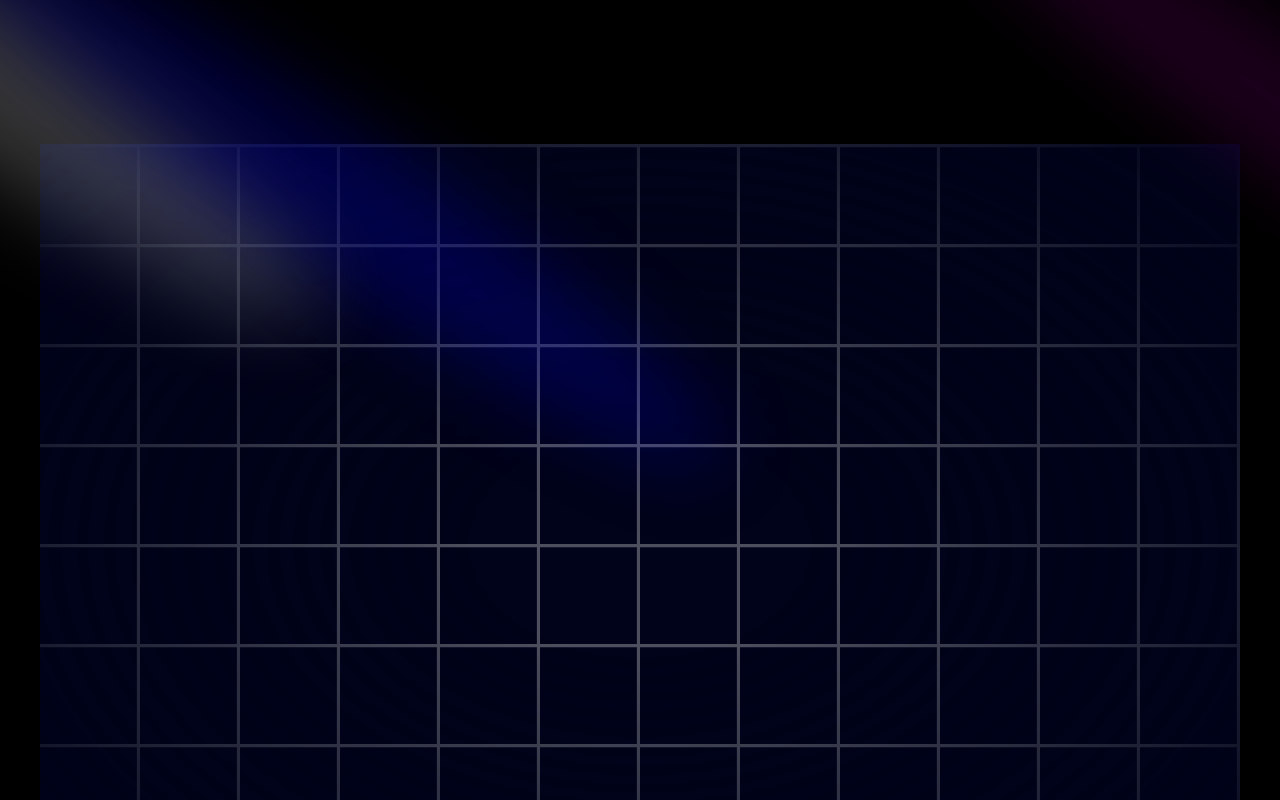
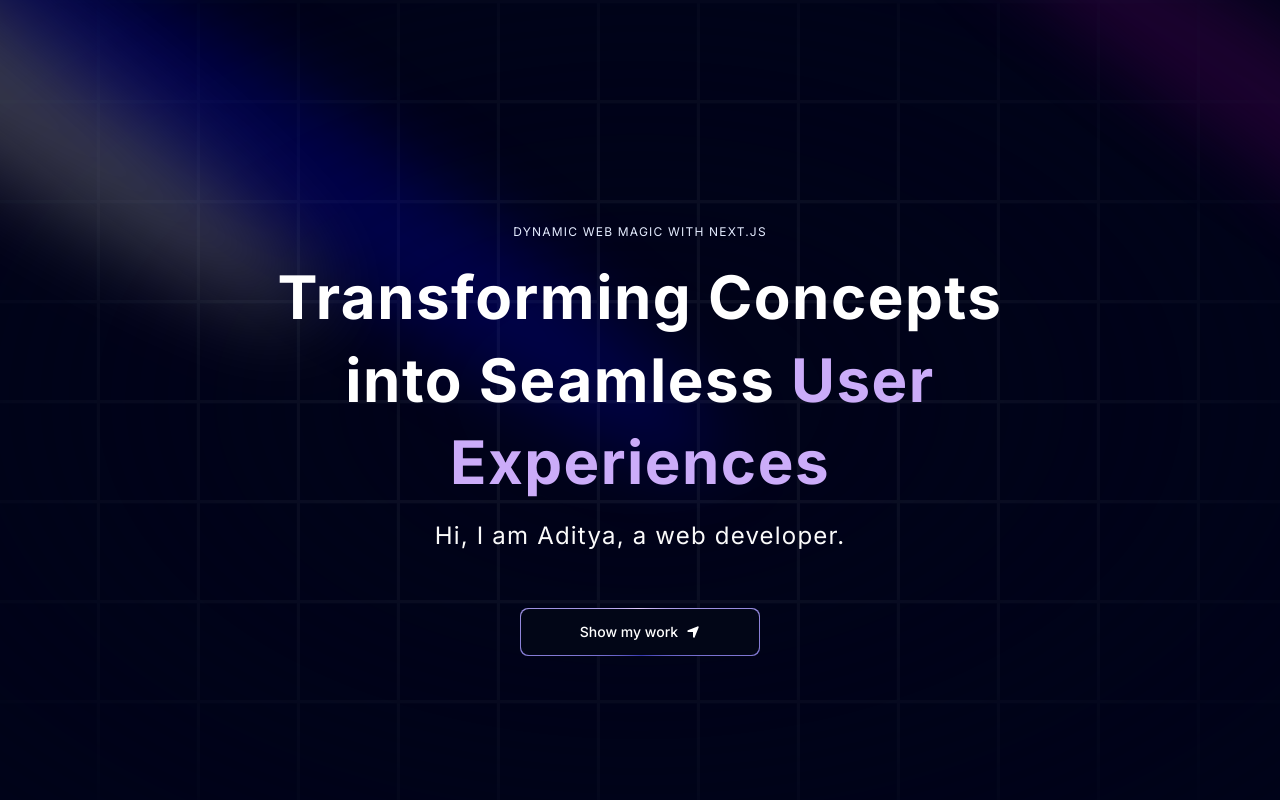
Before and after one commit to adiborse111/myportfolio, a Next.js app: page / in a window 1280 px wide. Shown: the top 800 px of the page. Built offline with nearby package versions, Linux system fonts and the light colour scheme.

Commit message:
new commit

```diff
--- a/app/page.tsx
+++ b/app/page.tsx
@@ -1,10 +1,16 @@
 import Hero from "@/components/Hero";
+import { FloatingNav } from "@/components/ui/FloatingNav";
 import Image from "next/image";
+import { FaHome } from "react-icons/fa";
+
 
 export default function Home() {
   return (
     <main className="relative bg-black flex justify-center items-center flex-col overflow-hidden mx-auto sm:px-10 px-5">
       <div className="max-w-7xl w-full">
+        <FloatingNav navItems={[
+          {name: 'Home', link: '/', icon: <FaHome />}
+        ]} />
         <Hero />
       </div>
     </main>
--- /dev/null
+++ b/components/Grid.tsx
@@ -0,0 +1,9 @@
+import React from 'react'
+
+const Grid = () => {
+  return (
+    <div>Grid</div>
+  )
+}
+
+export default Grid
--- a/components/Hero.tsx
+++ b/components/Hero.tsx
@@ -1,5 +1,8 @@
 import React from "react";
 import { Spotlight } from "./ui/Spotlight";
+import { TextGenerateEffect } from "./ui/TextGenerateEffect";
+import MagicButton from "./ui/MagicButton";
+import { FaLocationArrow } from "react-icons/fa6";
 
 const Hero = () => {
   return (
@@ -15,8 +18,30 @@
         />
         <Spotlight className="top-28 left-80 h-[90vh] w-[50vw]" fill="blue" />
       </div>
-      <div className="h-screen w-full dark:bg-black-100 bg-white  dark:bg-grid-white/[0.3] bg-grid-black/[0.2] relative flex items-center justify-center">
+      <div className="h-screen w-full dark:bg-black-100 bg-white dark:bg-grid-white/[0.05] bg-grid-black/[0.2] flex items-center justify-center absolute top-0 left-0">
         <div className="absolute pointer-events-none inset-0 flex items-center justify-center dark:bg-black-100 bg-white [mask-image:radial-gradient(ellipse_at_center,transparent_20%,black)]" />
+      </div>
+
+      <div className="flex justify-center relative my-20 z-10">
+        <div className="max-w-[89vw] md:max-w-2xl lg:max-w-[60vw] flex flex-col items-center justify-center">
+          <h2 className="uppercase tracking-widest text-xs text-center text-blue-100 max-w-80">
+            Dynamic Web Magic with Next.js
+          </h2>
+          <TextGenerateEffect
+            className="text-center text-[40px] md:text-5xl lg:text-6xl"
+            words="Transforming Concepts into Seamless User Experiences"
+          />
+          <p className="text-center md:tracking-wider mb-4 text-sm md:text-lg lg:text-2xl">
+            Hi, I am Aditya, a web developer.
+          </p>
+          <a href="#about">
+            <MagicButton
+              title="Show my work"
+              icon={<FaLocationArrow />}
+              position="right"
+            />
+          </a>
+        </div>
       </div>
     </div>
   );
--- /dev/null
+++ b/components/ui/FloatingNav.tsx
@@ -0,0 +1,82 @@
+"use client";
+import React, { useState } from "react";
+import {
+  motion,
+  AnimatePresence,
+  useScroll,
+  useMotionValueEvent,
+} from "framer-motion";
+import { cn } from "@/lib/utils";
+import Link from "next/link";
+
+export const FloatingNav = ({
+  navItems,
+  className,
+}: {
+  navItems: {
+    name: string;
+    link: string;
+    icon?: JSX.Element;
+  }[];
+  className?: string;
+}) => {
+  const { scrollYProgress } = useScroll();
+
+  const [visible, setVisible] = useState(false);
+
+  useMotionValueEvent(scrollYProgress, "change", (current) => {
+    // Check if current is not undefined and is a number
+    if (typeof current === "number") {
+      let direction = current! - scrollYProgress.getPrevious()!;
+
+      if (scrollYProgress.get() < 0.05) {
+        setVisible(false);
+      } else {
+        if (direction < 0) {
+          setVisible(true);
+        } else {
+          setVisible(false);
+        }
+      }
+    }
+  });
+
+  return (
+    <AnimatePresence mode="wait">
+      <motion.div
+        initial={{
+          opacity: 1,
+          y: -100,
+        }}
+        animate={{
+          y: visible ? 0 : -100,
+          opacity: visible ? 1 : 0,
+        }}
+        transition={{
+          duration: 0.2,
+        }}
+        className={cn(
+          "flex max-w-fit  fixed top-10 inset-x-0 mx-auto border border-transparent dark:border-white/[0.2] rounded-full dark:bg-black bg-white shadow-[0px_2px_3px_-1px_rgba(0,0,0,0.1),0px_1px_0px_0px_rgba(25,28,33,0.02),0px_0px_0px_1px_rgba(25,28,33,0.08)] z-[5000] pr-2 pl-8 py-2  items-center justify-center space-x-4",
+          className
+        )}
+      >
+        {navItems.map((navItem: any, idx: number) => (
+          <Link
+            key={`link=${idx}`}
+            href={navItem.link}
+            className={cn(
+              "relative dark:text-neutral-50 items-center flex space-x-1 text-neutral-600 dark:hover:text-neutral-300 hover:text-neutral-500"
+            )}
+          >
+            <span className="block sm:hidden">{navItem.icon}</span>
+            <span className="hidden sm:block text-sm">{navItem.name}</span>
+          </Link>
+        ))}
+        <button className="border text-sm font-medium relative border-neutral-200 dark:border-white/[0.2] text-black dark:text-white px-4 py-2 rounded-full">
+          <span>Login</span>
+          <span className="absolute inset-x-0 w-1/2 mx-auto -bottom-px bg-gradient-to-r from-transparent via-blue-500 to-transparent  h-px" />
+        </button>
+      </motion.div>
+    </AnimatePresence>
+  );
+};
--- /dev/null
+++ b/components/ui/MagicButton.tsx
@@ -0,0 +1,20 @@
+import React from "react";
+
+const MagicButton = ({
+    title, icon, position, handleClick, otherClasses
+}:{
+    title:string; icon:React.ReactNode; position: string; handleClick?: ()=> void; otherClasses? :string
+}) => {
+  return (
+    <button className="relative inline-flex h-12 w-full overflow-hidden rounded-lg p-[1px] focus:outline-none md:w-60 md:mt-10">
+      <span className="absolute inset-[-1000%] animate-[spin_2s_linear_infinite] bg-[conic-gradient(from_90deg_at_50%_50%,#E2CBFF_0%,#393BB2_50%,#E2CBFF_100%)]" />
+      <span className={`inline-flex h-full w-full cursor-pointer items-center justify-center rounded-lg bg-slate-950 px-7 text-sm font-medium text-white backdrop-blur-3xl gap-2 ${otherClasses}`}>
+        {position === 'left' && icon}
+        {title}
+        {position === 'right' && icon}
+      </span>
+    </button>
+  );
+};
+
+export default MagicButton;
--- /dev/null
+++ b/components/ui/TextGenerateEffect.tsx
@@ -0,0 +1,62 @@
+"use client";
+import { useEffect } from "react";
+import { motion, stagger, useAnimate } from "framer-motion";
+import { cn } from "@/lib/utils";
+
+export const TextGenerateEffect = ({
+  words,
+  className,
+  filter = true,
+  duration = 0.5,
+}: {
+  words: string;
+  className?: string;
+  filter?: boolean;
+  duration?: number;
+}) => {
+  const [scope, animate] = useAnimate();
+  let wordsArray = words.split(" ");
+  useEffect(() => {
+    animate(
+      "span",
+      {
+        opacity: 1,
+        filter: filter ? "blur(0px)" : "none",
+      },
+      {
+        duration: duration ? duration : 1,
+        delay: stagger(0.2),
+      }
+    );
+  }, [scope.current]);
+
+  const renderWords = () => {
+    return (
+      <motion.div ref={scope}>
+        {wordsArray.map((word, idx) => {
+          return (
+            <motion.span
+              key={word + idx}
+              className={`${idx > 3 ? 'text-purple' : 'dark:text-white text-black'} opacity-0`}
+              style={{
+                filter: filter ? "blur(10px)" : "none",
+              }}
+            >
+              {word}{" "}
+            </motion.span>
+          );
+        })}
+      </motion.div>
+    );
+  };
+
+  return (
+    <div className={cn("font-bold", className)}>
+      <div className="my-4">
+        <div className=" dark:text-white text-black leading-snug tracking-wide">
+          {renderWords()}
+        </div>
+      </div>
+    </div>
+  );
+};
--- a/package.json
+++ b/package.json
@@ -16,6 +16,7 @@
     "next-themes": "^0.3.0",
     "react": "^18",
     "react-dom": "^18",
+    "react-icons": "^5.3.0",
     "tailwind-merge": "^2.5.2",
     "tailwindcss-animate": "^1.0.7"
   },
```
Also changed, not shown: 1 other file (tests, documents, lock files or other folders).
